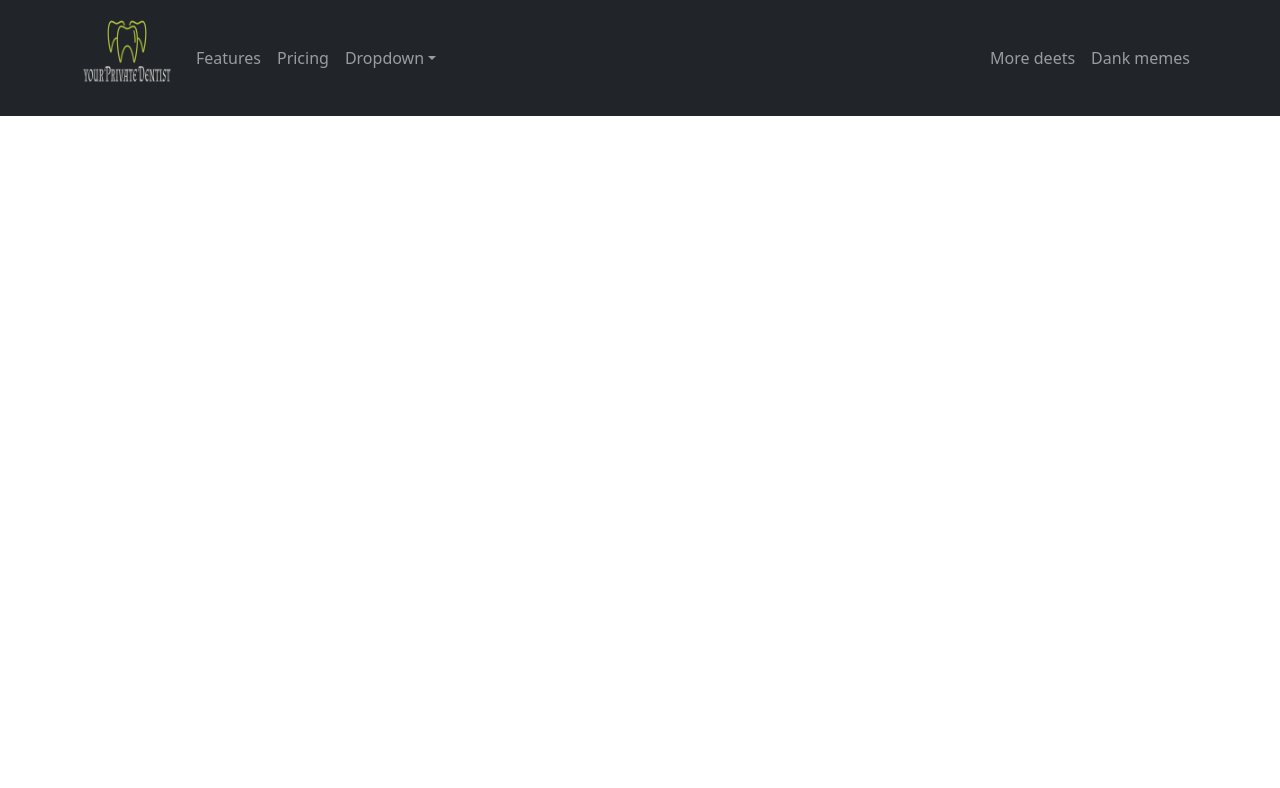
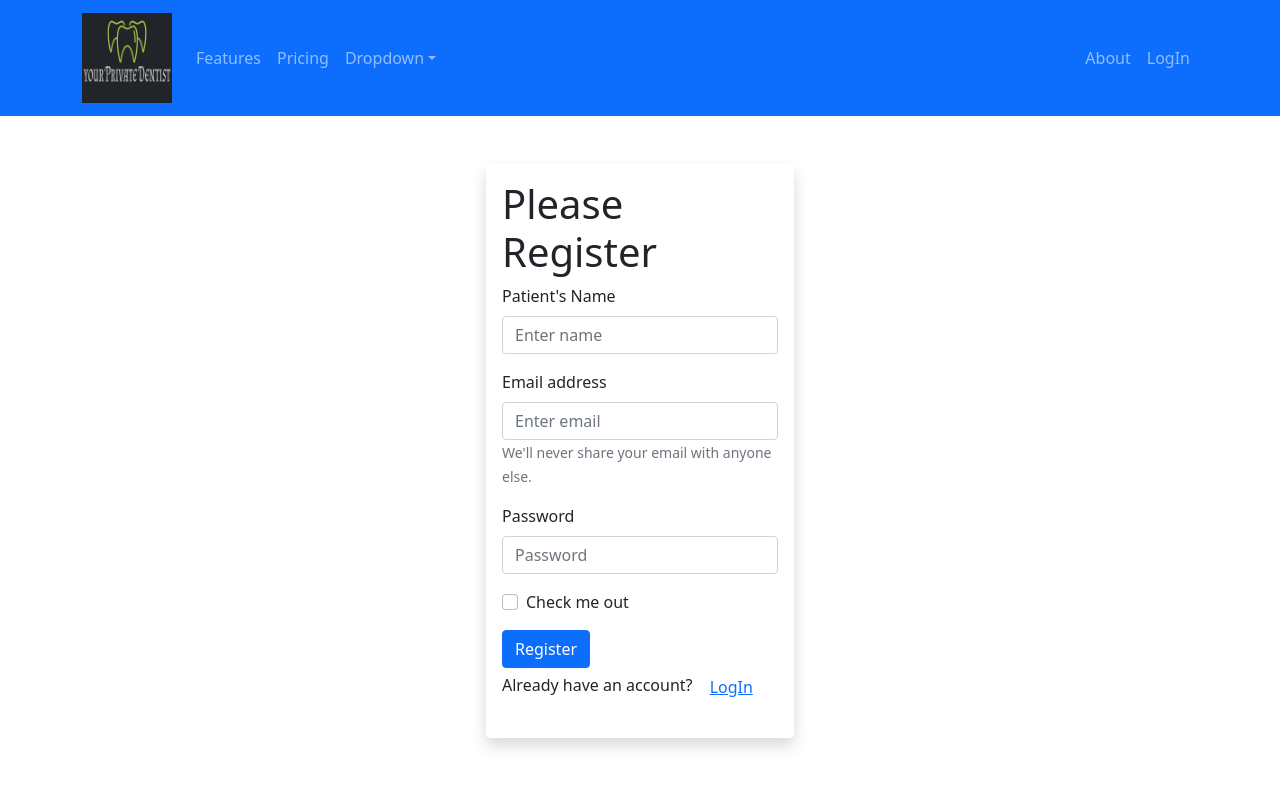
Before and after one commit to Niamul-Hasan/your-private-dentist, a React (Create React App) app: page /register in a window 1280 px wide. Shown: the top 788 px of the page. Built offline with nearby package versions, Linux system fonts and the light colour scheme.

Commit message:
logIn page initialized

```diff
--- a/src/App.js
+++ b/src/App.js
@@ -2,6 +2,9 @@ import Home from "./Pages/HomePage/Home/Home";
 import 'bootstrap/dist/css/bootstrap.min.css';
 import { Route, Routes } from "react-router-dom";
 import Header from "./Pages/Shared/Header/Header";
+import About from "./Pages/About/About";
+import Login from "./Pages/LoginPage/Login/Login";
+import Register from "./Pages/LoginPage/Register/Register";
 
 function App() {
   return (
@@ -9,6 +12,9 @@ function App() {
       <Header></Header>
       <Routes>
         <Route path="/" element={<Home />}></Route>
+        <Route path="/about" element={<About />}></Route>
+        <Route path="/login" element={<Login />}></Route>
+        <Route path="/register" element={<Register />}></Route>
       </Routes>
     </div>
   );
--- /dev/null
+++ b/src/Pages/About/About.js
@@ -0,0 +1,11 @@
+import React from 'react';
+
+const About = () => {
+    return (
+        <div>
+            <h1 className="text-danger">I am Not Available here</h1>
+        </div>
+    );
+};
+
+export default About;
--- a/src/Pages/HomePage/Services/Service.js
+++ b/src/Pages/HomePage/Services/Service.js
@@ -1,5 +1,5 @@
 import React from 'react';
-import { Card, Col } from 'react-bootstrap';
+import { Button, Card, Col } from 'react-bootstrap';
 
 const Service = ({ serviceName }) => {
     const { name, img, price } = serviceName;
@@ -8,12 +8,13 @@ const Service = ({ serviceName }) => {
             <Col>
                 <Card>
                     <Card.Img variant="top" className='img-fluid w-50 mx-auto' src={img} />
-                    <Card.Body>
+                    <Card.Body className='text-center'>
                         <Card.Title>{name}</Card.Title>
                         <Card.Text>
                             This is a longer card with supporting text below as a natural
                             lead-in to additional content. This content is a little bit longer.
                         </Card.Text>
+                        <Button>Get Appoinment</Button>
                     </Card.Body>
                 </Card>
             </Col>
--- a/src/Pages/HomePage/Services/Services.js
+++ b/src/Pages/HomePage/Services/Services.js
@@ -13,7 +13,8 @@ const Services = () => {
     ]
     return (
         <div className='container'>
-            <Row xs={1} md={2} lg={3} className="g-4">
+            <h1 className='text-success text-center mt-3'>Available Services</h1>
+            <Row xs={1} md={2} lg={3} className="g-4 mt-3">
                 {
                     serviceNames.map(serviceName => <Service
                         key={serviceName.id}
--- /dev/null
+++ b/src/Pages/LoginPage/Login/Login.js
@@ -0,0 +1,40 @@
+import React from 'react';
+import { Button, Form } from 'react-bootstrap';
+import { useNavigate } from 'react-router-dom';
+
+const Login = () => {
+    const navigate = useNavigate();
+    const handleClick = () => {
+        navigate("/register");
+    }
+    return (
+        <div className='container pt-5 w-50'>
+            <div className='container w-50 shadow p-3 mb-5 bg-body rounded'>
+                <h1>Please Log In</h1>
+                <Form>
+                    <Form.Group className="mb-3" controlId="formBasicEmail">
+                        <Form.Label>Email address</Form.Label>
+                        <Form.Control type="email" placeholder="Enter email" />
+                        <Form.Text className="text-muted">
+                            We'll never share your email with anyone else.
+                        </Form.Text>
+                    </Form.Group>
+
+                    <Form.Group className="mb-3" controlId="formBasicPassword">
+                        <Form.Label>Password</Form.Label>
+                        <Form.Control type="password" placeholder="Password" />
+                    </Form.Group>
+                    <Form.Group className="mb-3" controlId="formBasicCheckbox">
+                        <Form.Check type="checkbox" label="Check me out" />
+                    </Form.Group>
+                    <Button variant="primary" type="submit">
+                        LogIN
+                    </Button>
+                    <p>New in Your Private Dentist? <Button onClick={handleClick} variant="link">Get Registation Now</Button></p>
+                </Form>
+            </div>
+        </div>
+    );
+};
+
+export default Login;
--- /dev/null
+++ b/src/Pages/LoginPage/Register/Register.js
@@ -0,0 +1,40 @@
+import React from 'react';
+import { Button, Form } from 'react-bootstrap';
+import { Link } from 'react-router-dom';
+
+const Register = () => {
+    return (
+        <div className='container pt-5 w-50'>
+            <div className='container w-50 shadow p-3 mb-5 bg-body rounded'>
+                <h1>Please Register</h1>
+                <Form>
+                    <Form.Group className="mb-3" controlId="formBasicEmail">
+                        <Form.Label>Patient's Name</Form.Label>
+                        <Form.Control type="text" placeholder="Enter name" />
+                    </Form.Group>
+                    <Form.Group className="mb-3" controlId="formBasicEmail">
+                        <Form.Label>Email address</Form.Label>
+                        <Form.Control type="email" placeholder="Enter email" />
+                        <Form.Text className="text-muted">
+                            We'll never share your email with anyone else.
+                        </Form.Text>
+                    </Form.Group>
+
+                    <Form.Group className="mb-3" controlId="formBasicPassword">
+                        <Form.Label>Password</Form.Label>
+                        <Form.Control type="password" placeholder="Password" />
+                    </Form.Group>
+                    <Form.Group className="mb-3" controlId="formBasicCheckbox">
+                        <Form.Check type="checkbox" label="Check me out" />
+                    </Form.Group>
+                    <Button variant="primary" type="submit">
+                        Register
+                    </Button>
+                    <p>Already have an account? <Button as={Link} to="/login" variant="link">LogIn</Button></p>
+                </Form>
+            </div>
+        </div>
+    );
+};
+
+export default Register;
--- a/src/Pages/Shared/Header/Header.js
+++ b/src/Pages/Shared/Header/Header.js
@@ -1,13 +1,14 @@
 import React from 'react';
 import { Container, Nav, Navbar, NavDropdown } from 'react-bootstrap';
+import { Link } from 'react-router-dom';
 import logo from "../../../images/logo.png"
 
 const Header = () => {
     return (
         <div>
-            <Navbar collapseOnSelect expand="lg" bg="dark" variant="dark">
+            <Navbar collapseOnSelect expand="lg" bg="primary" sticky='top' variant="dark">
                 <Container>
-                    <Navbar.Brand href="#home">
+                    <Navbar.Brand as={Link} to="/">
                         <img src={logo} height={90} alt="" />
                     </Navbar.Brand>
                     <Navbar.Toggle aria-controls="responsive-navbar-nav" />
@@ -24,9 +25,9 @@ const Header = () => {
                             </NavDropdown>
                         </Nav>
                         <Nav>
-                            <Nav.Link href="#deets">More deets</Nav.Link>
-                            <Nav.Link eventKey={2} href="#memes">
-                                Dank memes
+                            <Nav.Link as={Link} to="/about">About</Nav.Link>
+                            <Nav.Link as={Link} to="/login">
+                                LogIn
                             </Nav.Link>
                         </Nav>
                     </Navbar.Collapse>
```
Also changed, not shown: src/Pages/Checkout/Checkout.js (added, +11 -0 lines), src/Pages/HomePage/Home/Banner/Banner.js (+6 -1 lines), src/Pages/LoginPage/RequireAuth/RequireAuth.js (added, +11 -0 lines).
